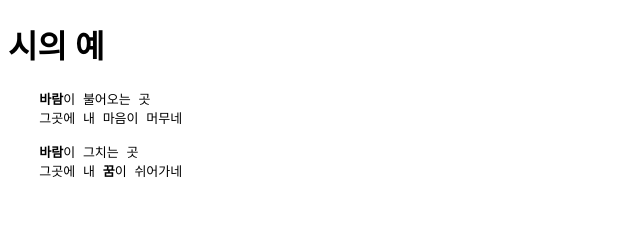
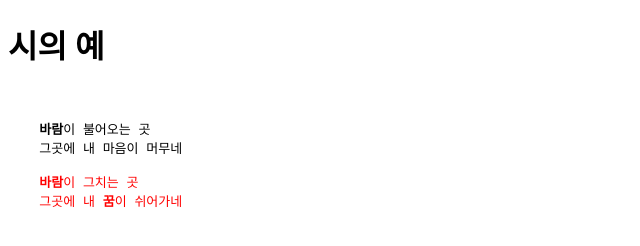
Before and after one commit to robotsdo09/wonju, a plain HTML site: page index.html in a window 1280 px wide. Shown: the whole page, without its empty margins (0-640 px from the left). Drawn offline with Linux system fonts and the light colour scheme.

Commit message:
Add styled div for poem lines in index.html

```diff
--- a/index.html
+++ b/index.html
@@ -7,11 +7,13 @@
 <body>
   <h1>시의 예</h1>
   <pre>
+      <div>
     <b>바람</b>이 불어오는 곳
     그곳에 내 <storng>마음</storng>이 머무네
 
-    <b>바람</b>이 그치는 곳
-    그곳에 내 <strong>꿈</strong>이 쉬어가네
+    <span style="color:red;"><b>바람</b>이 그치는 곳
+    그곳에 내 <strong>꿈</strong>이 쉬어가네</span>
+      </div>
   </pre>
 </body>
 </html>
```
